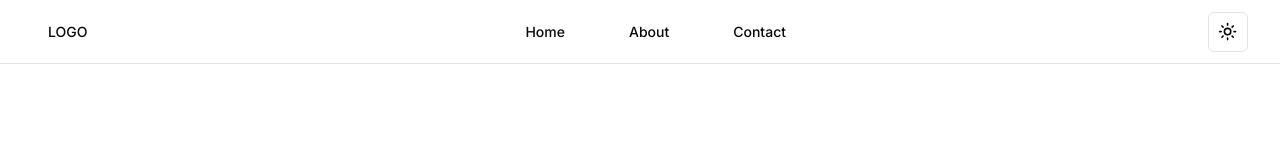
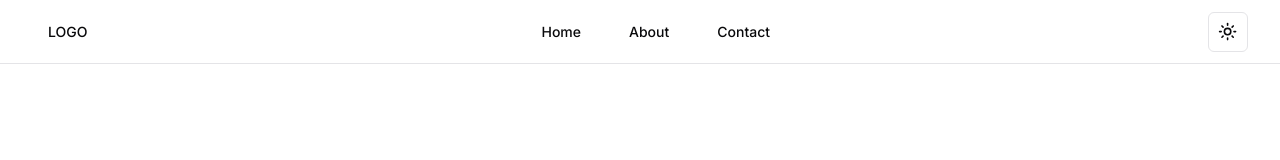
Before and after one commit to daiki-beppu/demo-site, a Next.js app: page / in a window 1280 px wide. Shown: the top 160 px of the page. Built offline with nearby package versions, Linux system fonts and the light colour scheme.

Commit message:
layout:(header)
navItemsの位置を調整

```diff
--- a/components/layout/header.tsx
+++ b/components/layout/header.tsx
@@ -10,13 +10,14 @@ const navItems = [
 
 export default function Header() {
   return (
-    <header className="container h-16 flex items-center border-b justify-between">
+    <header className="container h-16 flex items-center border-b">
       <Button variant="ghost" asChild>
         <Link href={"/"} className="font-bold">
           LOGO
         </Link>
       </Button>
-      <ul className="flex gap-8">
+      <span className="flex-1"></span>
+      <ul className="flex gap-4">
         {navItems.map((item) => (
           <li key={item.label}>
             <Button asChild variant="ghost">
@@ -25,6 +26,7 @@ export default function Header() {
           </li>
         ))}
       </ul>
+      <span className="flex-1"></span>
       <ModeToggle />
     </header>
   );
```
